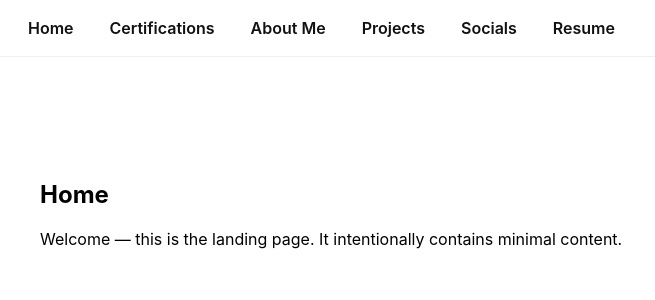
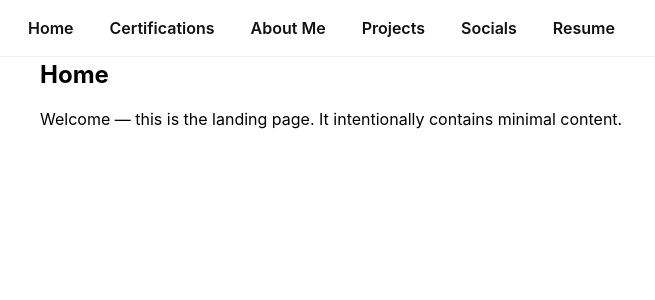
Before and after one commit to JustinDenison/DenisonSite, an Angular app: page /home in a window 1280 px wide. Shown: the top 300 px of the page, without its empty margins (0-655 px from the left). Built offline with nearby package versions, Linux system fonts and the light colour scheme.

Commit message:
Update site

```diff
--- a/src/app/main/app.html
+++ b/src/app/main/app.html
@@ -9,9 +9,4 @@
   </div>
 </nav>
 
-<main class="main" style="padding-top:56px;">
-  <div class="content">
-  </div>
-</main>
-
 <router-outlet />
```
